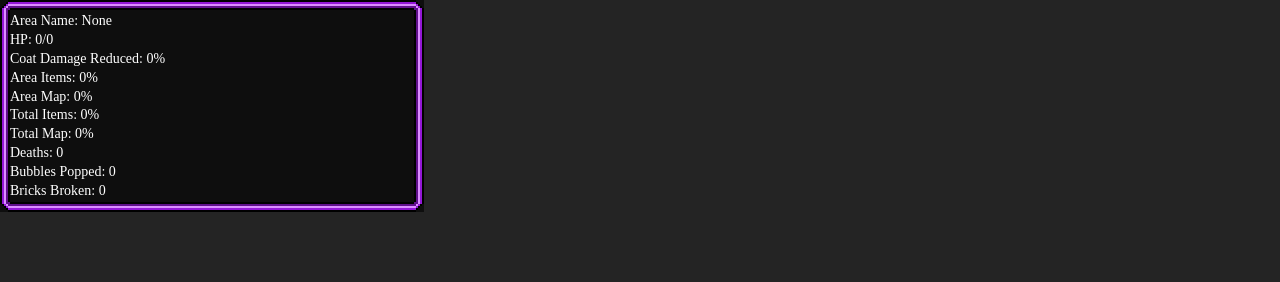
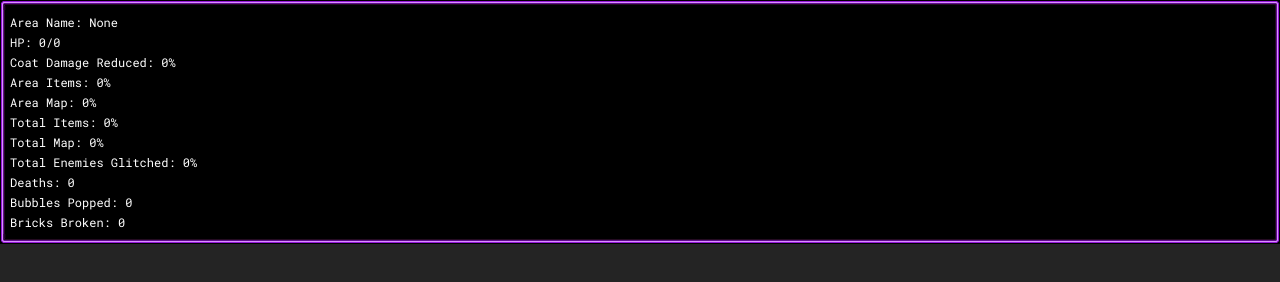
Before and after one commit to VideoGameRoulette/AxiomVergeStatsTracker, a plain HTML site: page index.html in a window 1280 px wide. Drawn offline with Linux system fonts and the light colour scheme.

Commit message:
update 1.0.0.1

```diff
--- a/css/style.css
+++ b/css/style.css
@@ -1,21 +1,21 @@
 body {
-	font-family: 'Joystix Monospace';
+	font-family: 'Roboto Mono', monospace;
 	color: white;
 	background: #242424;
-	font-size: 14px;
+	font-size: 12px;
 }
 
 #container {
 	position: absolute;
 	top: 0px;
 	left: 0px;
-	width: calc((32px * 12) + 20px);
-	height: calc(32px * 6);
+	width: calc(100% - 20px);
+	height: calc(32px * 7);
 	display: flex;
 	flex-direction: column;
 	flex-wrap: wrap;
 	justify-content: space-evenly;
 	border: 10px solid transparent;
-	border-image: url(../images/FrameInner.png) 10 round;
-	background: rgba(0,0,0,0.6);
+	border-image: url(../images/Frame.svg) 10 round;
+	background: rgba(0,0,0,1);
 }
--- a/index.html
+++ b/index.html
@@ -2,10 +2,10 @@
 	<meta charset="UTF-8">
     <meta name="viewport" content="width=device-width, initial-scale=1.0">
     <meta http-equiv="X-UA-Compatible" content="ie=edge">
-	<title>Axiom Verge Item Tracker</title>
+	<title>Axiom Verge Stats Tracker</title>
     <link href="css/style.css" rel="stylesheet" type="text/css" />
     <link rel="preconnect" href="https://fonts.gstatic.com">
-    <link href="https://fonts.googleapis.com/css2?family=Press+Start+2P&display=swap" rel="stylesheet">
+    <link href="https://fonts.googleapis.com/css2?family=Roboto+Mono&display=swap" rel="stylesheet">
 </head>
 
 <html>
@@ -18,9 +18,11 @@
             <div id="areascreens">Area Map: 0%</div>
             <div id="totalitems">Total Items: 0%</div>
             <div id="totalscreens">Total Map: 0%</div>
+            <div id="enemycount">Total Enemies Glitched: 0%</div>
             <div id="deathcount">Deaths: 0</div>
             <div id="bubblecount">Bubbles Popped: 0</div>
             <div id="brickcount">Bricks Broken: 0</div>
+
         </div>
     </body>
     <script src="scripts/index.js"></script>
--- a/scripts/index.js
+++ b/scripts/index.js
@@ -10,6 +10,7 @@ var totalscreens = document.getElementById("totalscreens");
 var deathcount = document.getElementById("deathcount");
 var bubblecount = document.getElementById("bubblecount");
 var brickcount = document.getElementById("brickcount");
+var enemycount = document.getElementById("enemycount");
 
 window.onload = function ()
 {
@@ -29,6 +30,7 @@ function appendData(data)
 	areascreens.innerHTML = `Area Map: ${data.AreaMapPercent}%`;
 	totalitems.innerHTML = `Total Items: ${data.TotalItemPercent}%`;
 	totalscreens.innerHTML = `Total Map: ${data.TotalMapPercent}%`;
+	enemycount.innerHTML = `Total Enemies Glitched: ${data.TotalEnemiesPercent}%`;
 	deathcount.innerHTML = `Deaths: ${data.DeathCount}`;
 	bubblecount.innerHTML = `Bubbles Popped: ${data.BubbleCount}`;
 	brickcount.innerHTML = `Bricks Broken: ${data.BricksCount}`;
```
Also changed, not shown: images/Frame.svg (added), images/FrameInner.svg (added).
